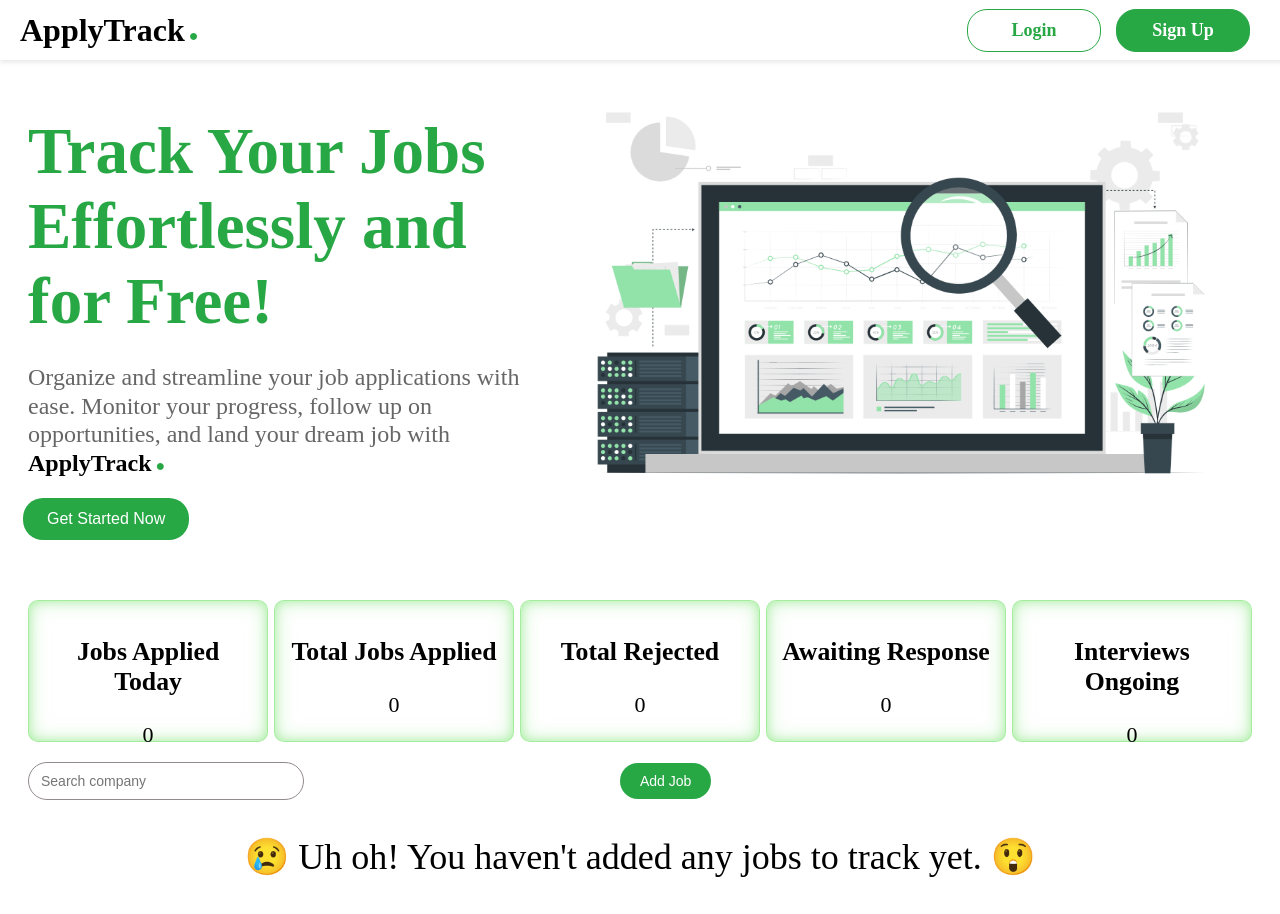
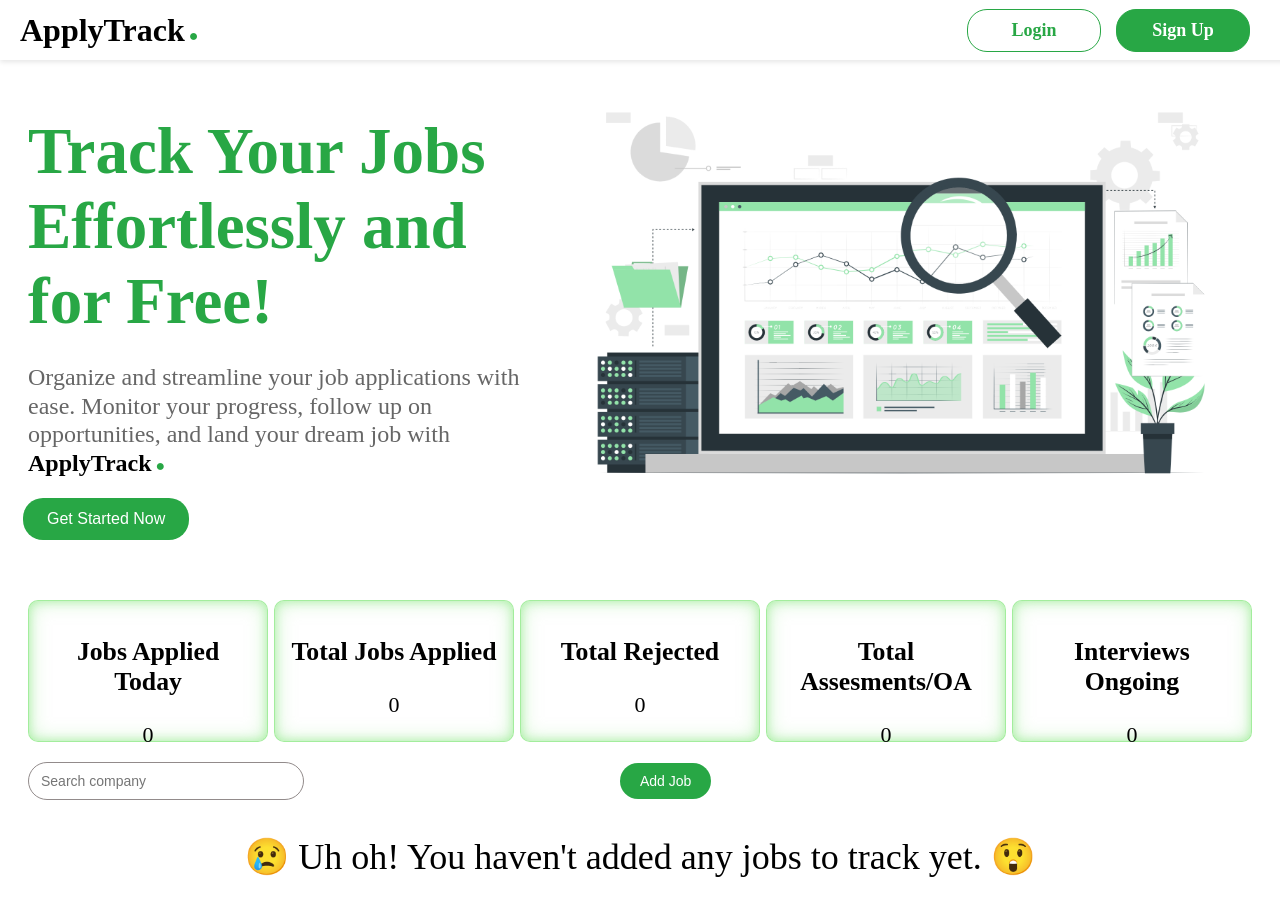
Before and after one commit to BhavyaLikhitha/Job-Tracker, a React (Vite) app in the folder client/: page / in a window 1280 px wide. Built offline with nearby package versions, Linux system fonts and the light colour scheme.

Commit message:
Added Count component for counting number of OA's given

```diff
--- a/client/src/components/job.jsx
+++ b/client/src/components/job.jsx
@@ -641,11 +641,11 @@
           <p>{jobs.filter((job) => job.status === "rejected").length}</p>
         </div>
         <div className="stat-box">
-          <h3>Awaiting Response</h3>
+          <h3>Total Assesments/OA</h3>
           <p>
             {jobs.filter(
               (job) =>
-                job.status === "applied"
+                job.status === "assessment"
                 // job.status === "no response" ||
                 // job.status === "ghosted"
             ).length}
```
